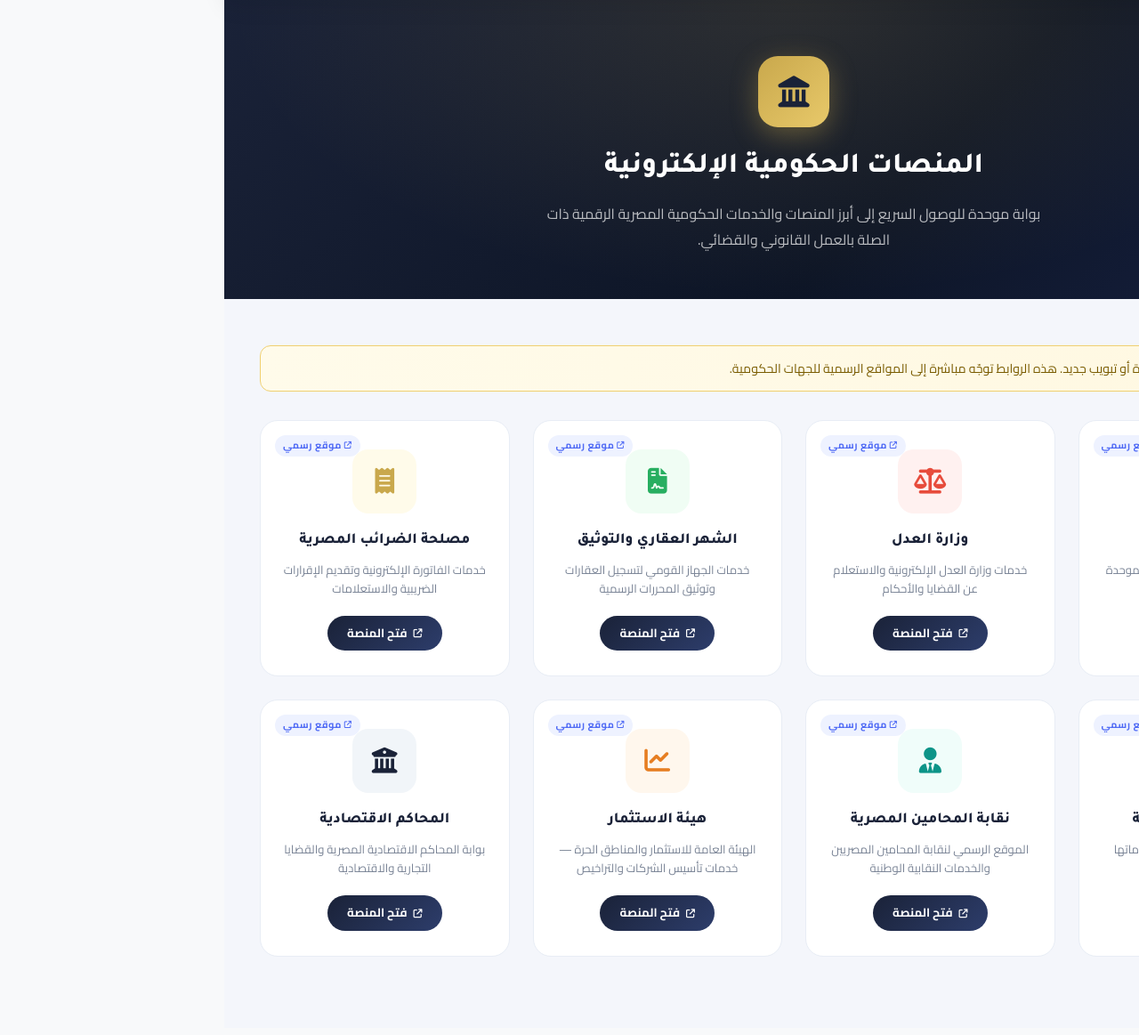
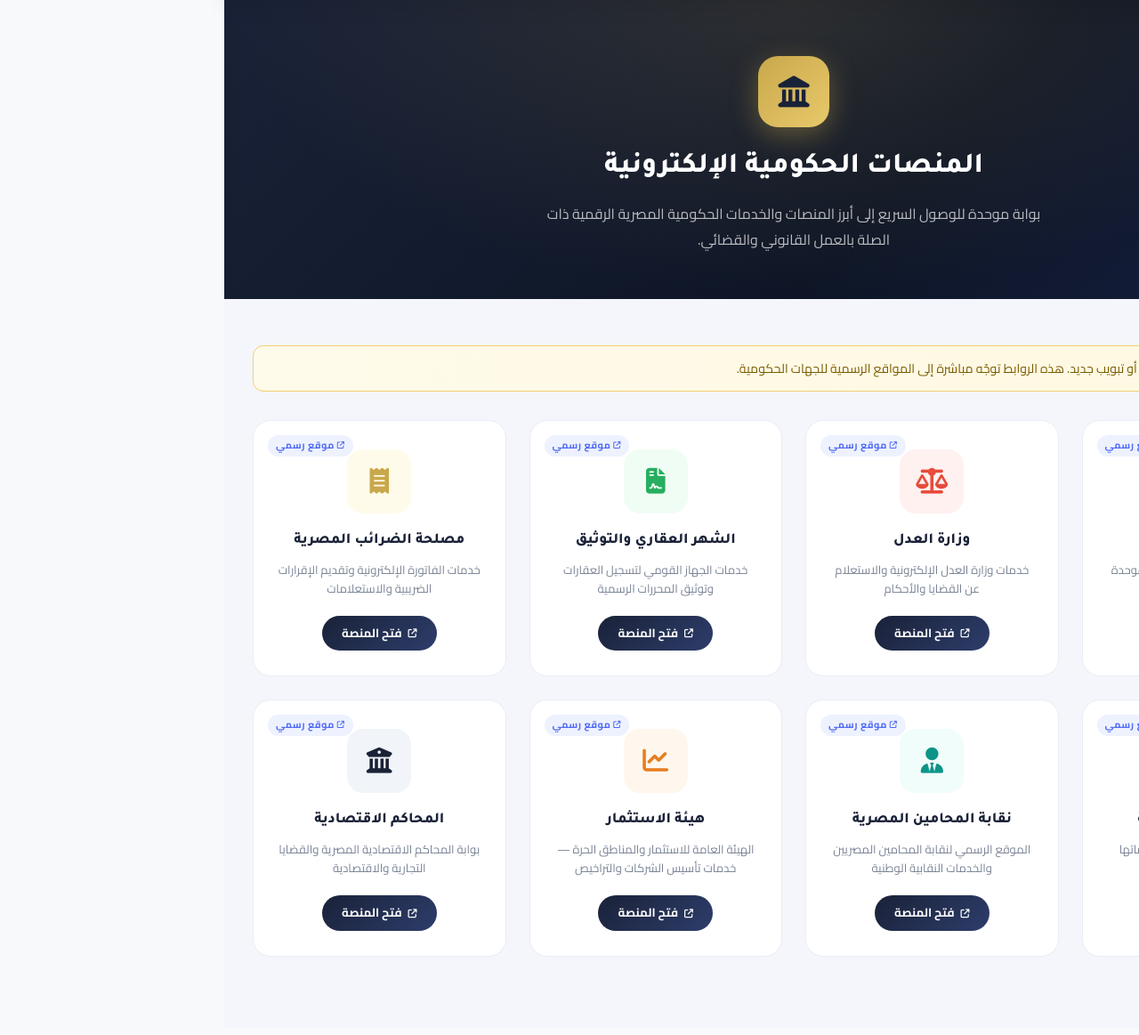
Before and after one commit to nqabaalmohamen/NQBW, a Django app: page /gov-platform/ in a window 1280 px wide; the page is wider, and only the part inside the window is pictured. Shown: the part 121-1284 px from the top of that part at 89% size. Run offline with Django 5.2, Linux system fonts and the light colour scheme; data that the repository does not hold is empty.

Commit message:
Expand gov grid to full width and add icons to nav dropdowns

```diff
--- a/templates/base.html
+++ b/templates/base.html
@@ -38,9 +38,9 @@
                 <li class="dropdown">
                     <a href="javascript:void(0);" onclick="toggleDropdown(event, 'servicesDropdown')" class="{% if request.resolver_match.url_name == 'institute' or request.resolver_match.url_name == 'forensic' or request.resolver_match.url_name == 'gov_platform' %}active{% endif %}">الخدمات <i class="fa-solid fa-chevron-down fa-xs"></i></a>
                     <ul id="servicesDropdown" class="dropdown-menu">
-                        <li><a href="{% url 'core:institute' %}">معهد المحاماة</a></li>
-                        <li><a href="{% url 'core:forensic' %}">الطب الشرعي</a></li>
-                        <li><a href="{% url 'core:gov_platform' %}"><i class="fa-solid fa-landmark fa-sm ms-1"></i> المنصات الحكومية</a></li>
+                        <li><a href="{% url 'core:institute' %}"><i class="fa-solid fa-building-columns fa-sm ms-1" style="color:#4f6af5;"></i> معهد المحاماة</a></li>
+                        <li><a href="{% url 'core:forensic' %}"><i class="fa-solid fa-notes-medical fa-sm ms-1" style="color:#e74c3c;"></i> الطب الشرعي</a></li>
+                        <li><a href="{% url 'core:gov_platform' %}"><i class="fa-solid fa-landmark fa-sm ms-1" style="color:#c9a84c;"></i> المنصات الحكومية</a></li>
                     </ul>
                 </li>
 
@@ -50,8 +50,8 @@
                 <li class="dropdown">
                     <a href="javascript:void(0);" onclick="toggleDropdown(event, 'contactDropdown')" class="{% if request.resolver_match.url_name == 'contact' or request.resolver_match.url_name == 'faq' %}active{% endif %}">التواصل <i class="fa-solid fa-chevron-down fa-xs"></i></a>
                     <ul id="contactDropdown" class="dropdown-menu">
-                        <li><a href="{% url 'core:contact' %}">تواصل معنا</a></li>
-                        <li><a href="{% url 'core:faq' %}">الأسئلة الشائعة</a></li>
+                        <li><a href="{% url 'core:contact' %}"><i class="fa-solid fa-envelope fa-sm ms-1" style="color:#27ae60;"></i> تواصل معنا</a></li>
+                        <li><a href="{% url 'core:faq' %}"><i class="fa-solid fa-circle-question fa-sm ms-1" style="color:#9b59b6;"></i> الأسئلة الشائعة</a></li>
                     </ul>
                 </li>
 
--- a/templates/gov_platform.html
+++ b/templates/gov_platform.html
@@ -40,15 +40,14 @@
 
     /* ── Grid ───────────────────────────────── */
     .gov-grid-section {
-        padding: 52px 20px 80px;
+        padding: 52px 32px 80px;
         background: #f4f6fb;
     }
     .gov-grid {
         display: grid;
-        grid-template-columns: repeat(auto-fill, minmax(260px, 1fr));
+        grid-template-columns: repeat(4, 1fr);
         gap: 26px;
-        max-width: 1200px;
-        margin: 0 auto;
+        width: 100%;
     }
 
     /* ── Cards ──────────────────────────────── */
@@ -137,16 +136,19 @@
         border: 1px solid #f0d070;
         border-radius: 12px;
         padding: 14px 20px;
-        max-width: 1200px;
-        margin: 0 auto 32px;
+        width: 100%;
+        margin-bottom: 32px;
         display: flex; align-items: center; gap: 12px;
         font-size: 0.88rem; color: #7a5c00;
     }
     .notice-bar i { font-size: 1.1rem; color: #c9a84c; flex-shrink: 0; }
 
+    @media (max-width: 900px) {
+        .gov-grid { grid-template-columns: repeat(2, 1fr); }
+    }
     @media (max-width: 600px) {
         .gov-hero h1 { font-size: 1.5rem; }
-        .gov-grid { grid-template-columns: 1fr 1fr; gap: 14px; }
+        .gov-grid { grid-template-columns: repeat(2, 1fr); gap: 14px; }
         .gov-card { padding: 22px 14px 20px; }
         .gov-card-icon { width: 54px; height: 54px; font-size: 1.4rem; }
         .gov-card h3 { font-size: 0.88rem; }
```
